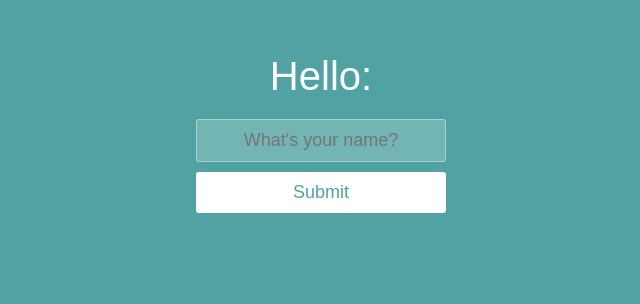
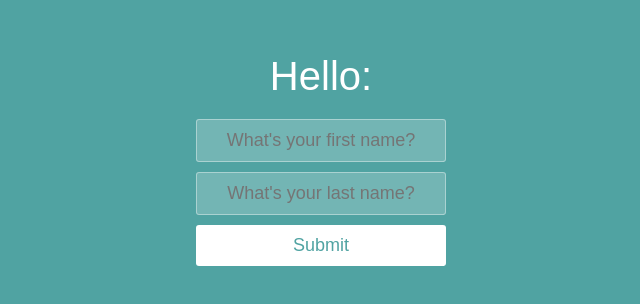
Before and after one commit to MarceloMSilveira/sandBox, a React (Vite) app: page / in a window 1280 px wide. Shown: the part 154-458 px from the top of the page, without its empty margins (319-959 px from the left). Built offline with nearby package versions, Linux system fonts and the light colour scheme.

Commit message:
Estado inicial

```diff
--- a/src/components/Login.jsx
+++ b/src/components/Login.jsx
@@ -28,7 +28,8 @@ export default function Login() {
     <div>
       <h1>Hello: {userName2}</h1>
       <form className="form">
-        <Input type="text" placeholder="What's your name?" myFunc={tratarOnChange} value={userName}/>
+        <Input type="text" placeholder="What's your first name?" />
+        <Input type="text" placeholder="What's your last name?" />
         {/* <input
           type="text"
           placeholder="What's your name?"
```
